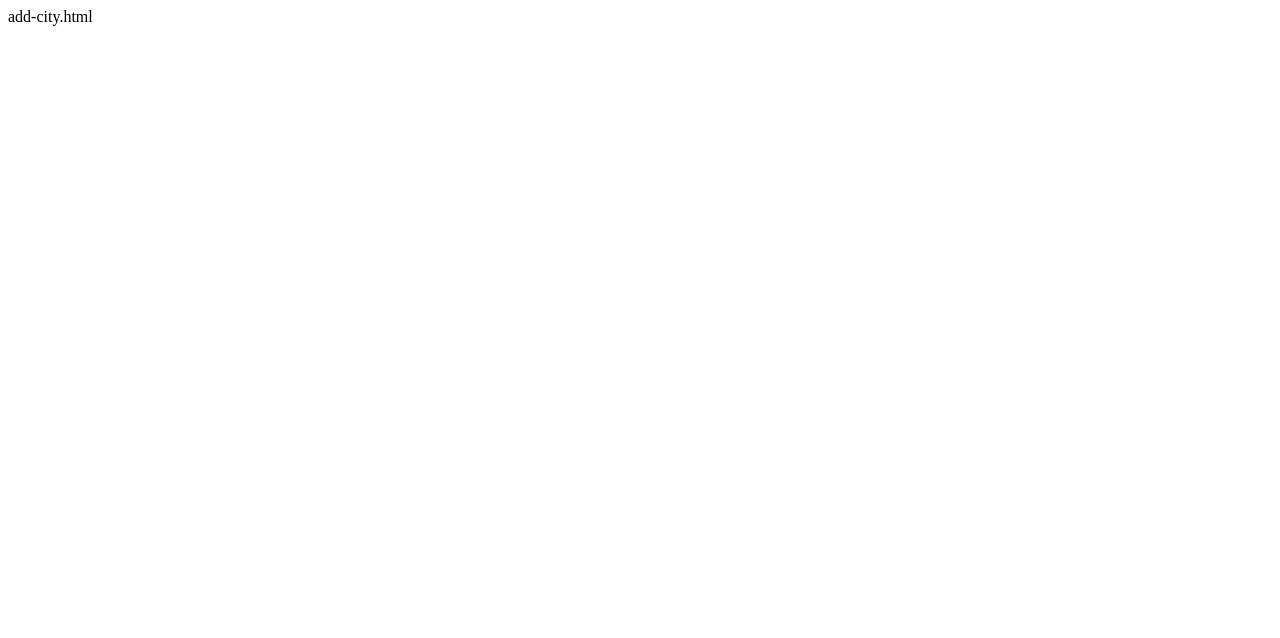
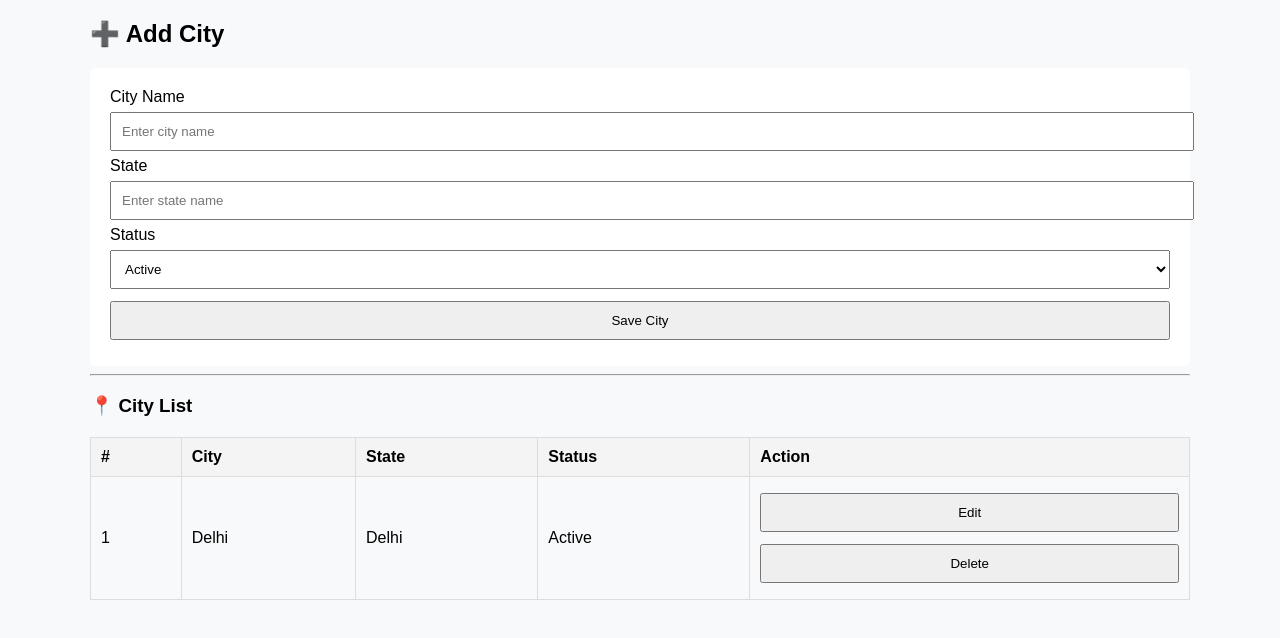
Before and after one commit to indian1989/dial4service, a plain HTML site: page frontend/admin/add-city.html in a window 1280 px wide. Drawn offline with Linux system fonts and the light colour scheme.

Commit message:
Update add-city.html

```diff
--- a/frontend/admin/add-city.html
+++ b/frontend/admin/add-city.html
@@ -1 +1,132 @@
-add-city.html
+<!DOCTYPE html>
+<html lang="en">
+<head>
+<meta charset="UTF-8">
+<title>Add City | Admin Panel</title>
+<link rel="stylesheet" href="../css/style.css">
+
+<style>
+.container { max-width: 1100px; margin: auto; }
+form { background:#fff; padding:20px; border-radius:6px; }
+input, select, button { padding:10px; margin:6px 0; width:100%; }
+table { width:100%; border-collapse: collapse; margin-top:20px; }
+table th, table td { border:1px solid #ddd; padding:10px; text-align:left; }
+table th { background:#f4f4f4; }
+.action-btn { margin-right:5px; cursor:pointer; }
+</style>
+</head>
+
+<body>
+
+<div class="container">
+
+<h2>➕ Add City</h2>
+
+<form id="cityForm">
+  <input type="hidden" id="cityId">
+
+  <label>City Name</label>
+  <input type="text" id="cityName" placeholder="Enter city name" required>
+
+  <label>State</label>
+  <input type="text" id="stateName" placeholder="Enter state name" required>
+
+  <label>Status</label>
+  <select id="cityStatus">
+    <option value="active">Active</option>
+    <option value="inactive">Inactive</option>
+  </select>
+
+  <button type="submit">Save City</button>
+</form>
+
+<hr>
+
+<h3>📍 City List</h3>
+
+<table>
+<thead>
+<tr>
+  <th>#</th>
+  <th>City</th>
+  <th>State</th>
+  <th>Status</th>
+  <th>Action</th>
+</tr>
+</thead>
+
+<tbody id="cityTable">
+<tr>
+  <td>1</td>
+  <td>Delhi</td>
+  <td>Delhi</td>
+  <td>Active</td>
+  <td>
+    <button class="action-btn" onclick="editCity('1','Delhi','Delhi','active')">Edit</button>
+    <button class="action-btn" onclick="deleteCity('1')">Delete</button>
+  </td>
+</tr>
+</tbody>
+</table>
+
+</div>
+
+<script>
+// Auto slug generator (future use)
+function generateSlug(text){
+  return text.toLowerCase().replace(/ /g,'-').replace(/[^\w-]+/g,'');
+}
+
+// Submit City Form
+document.getElementById("cityForm").addEventListener("submit", function(e){
+  e.preventDefault();
+
+  const cityData = {
+    id: cityId.value,
+    cityName: cityName.value,
+    state: stateName.value,
+    slug: generateSlug(cityName.value),
+    status: cityStatus.value
+  };
+
+  console.log("City Data (send to backend):", cityData);
+
+  /*
+  fetch('/api/admin/add-city', {
+    method: 'POST',
+    headers: {'Content-Type':'application/json'},
+    body: JSON.stringify(cityData)
+  })
+  */
+
+  alert("City saved (frontend only)");
+  this.reset();
+});
+
+// Edit City
+function editCity(id, city, state, status){
+  cityId.value = id;
+  cityName.value = city;
+  stateName.value = state;
+  cityStatus.value = status;
+  window.scrollTo(0,0);
+}
+
+// Delete City
+function deleteCity(id){
+  if(confirm("Are you sure to delete this city?")){
+    console.log("Delete city id:", id);
+
+    /*
+    fetch('/api/admin/delete-city/'+id,{
+      method:'DELETE'
+    })
+    */
+
+    alert("City deleted (frontend only)");
+  }
+}
+</script>
+
+</body>
+</html>
```
